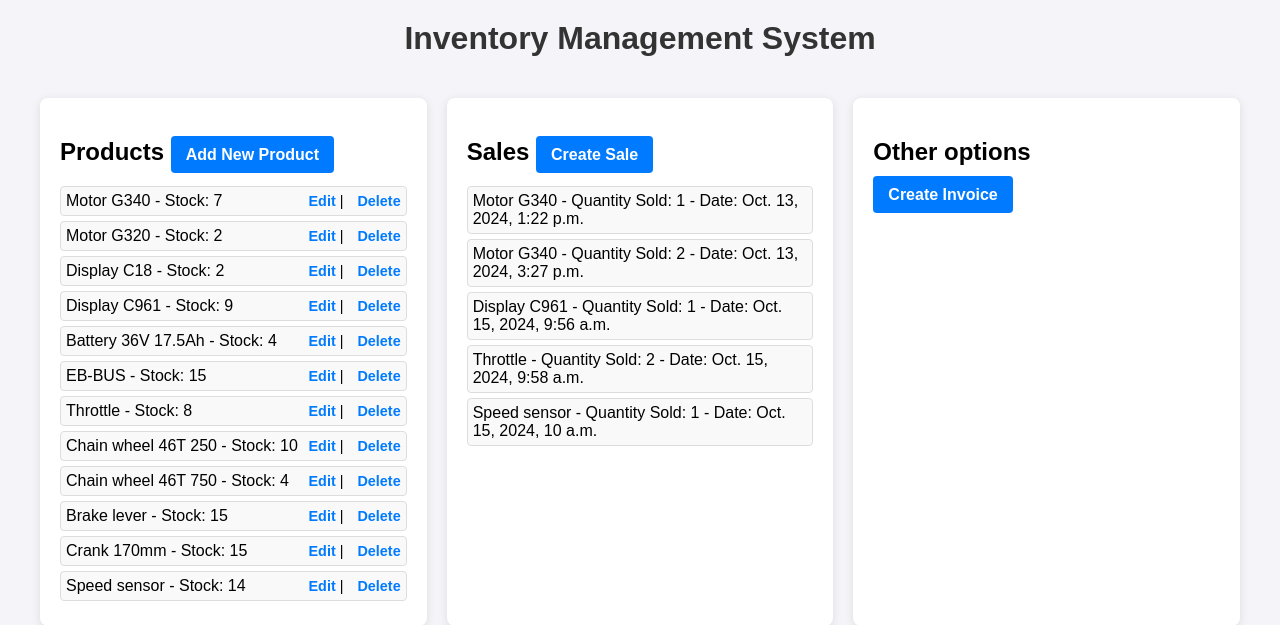
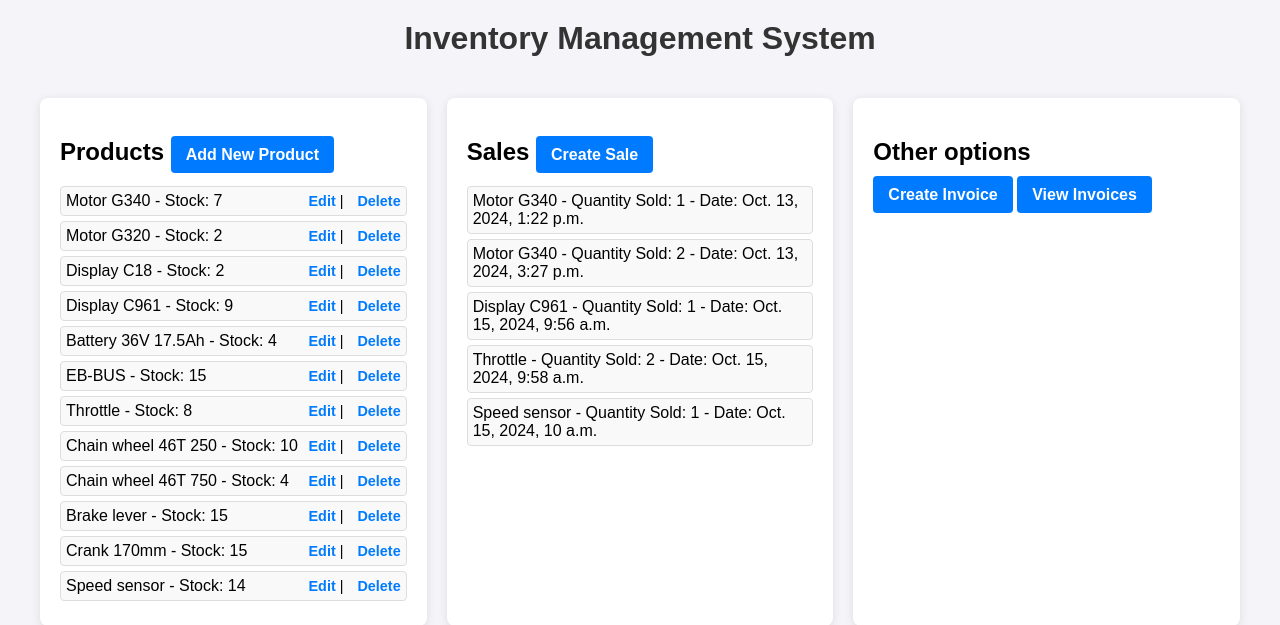
Before and after one commit to emax-77/Inventory-Management-System, a Django app: page /products/ in a window 1280 px wide. Shown: the top 625 px of the page. Run offline with Django 5.2, Linux system fonts and the light colour scheme; data comes from the database, SQL or seed files in the repository; parts of the project's set-up code (start-up, migrations or seed data) failed here and were passed over.

Commit message:
button "View Invoices" added grid-item3 on product_list.html

```diff
--- a/ims/templates/product_list.html
+++ b/ims/templates/product_list.html
@@ -37,6 +37,7 @@
         <div class="grid-item3">
             <h2>Other options</h2>
             <a class="button" href="{% url 'invoice_create' %}">Create Invoice</a>
+            <a class="button" href="{% url 'invoice_list' %}">View Invoices</a>
         </div>
     </div>
 
```
